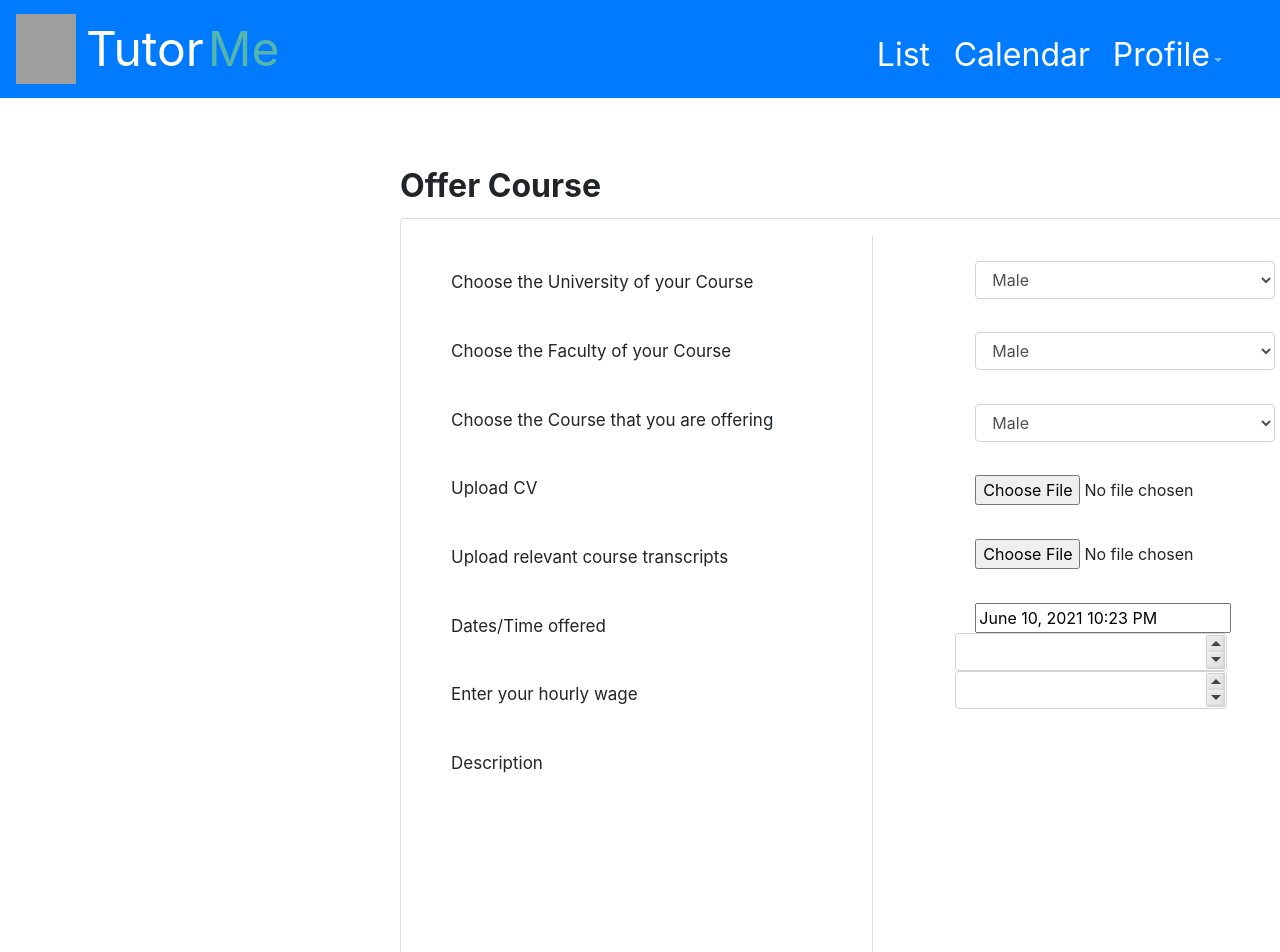
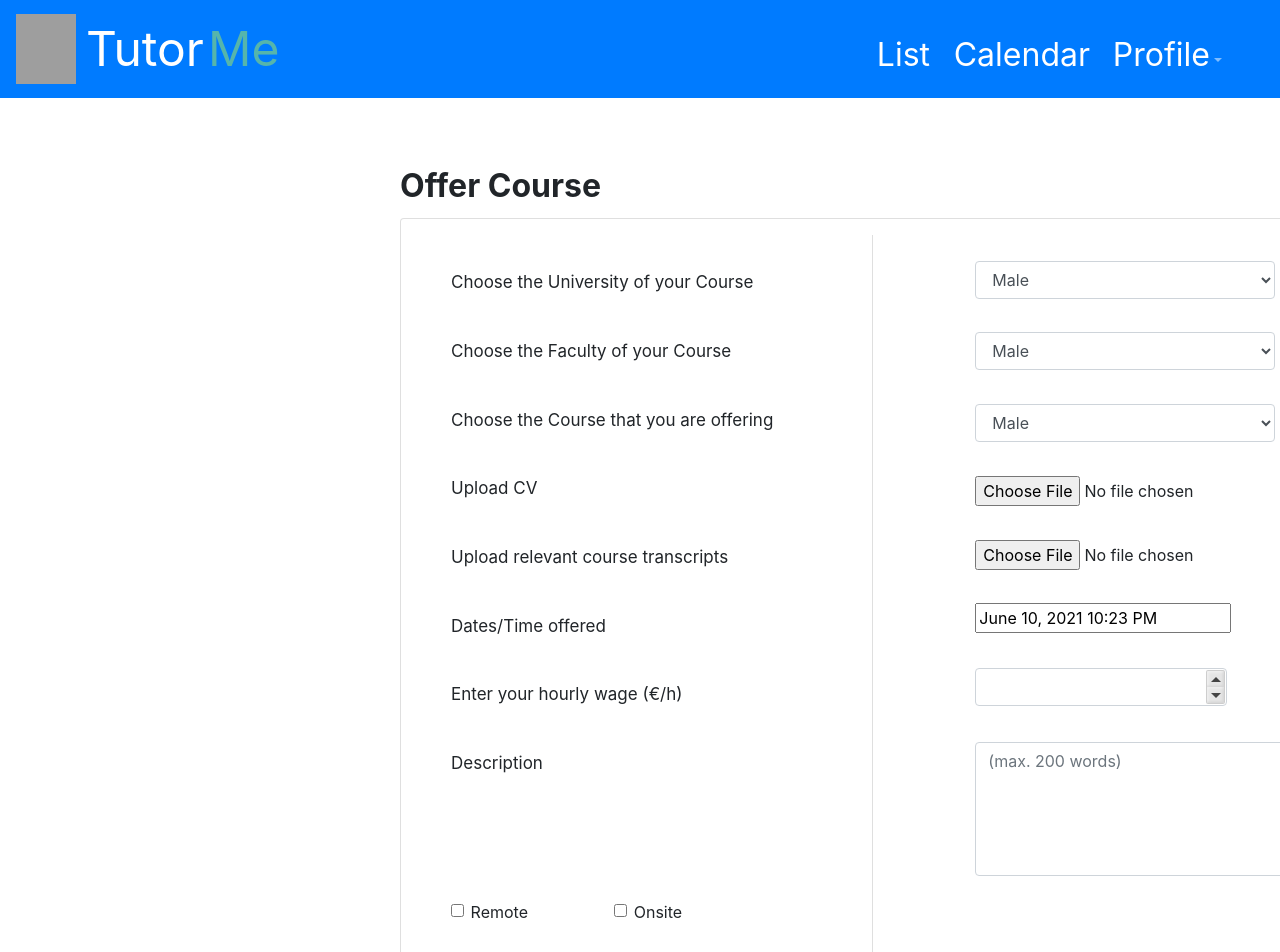
Before and after one commit to anandzol/TutorMe, a React (Create React App) app in the folder src/frontend/: page /create-offering in a window 1280 px wide. Shown: the top 952 px of the page. Built offline with nearby package versions, Linux system fonts and the light colour scheme; no server answers; grey boxes are pictures that could not be loaded.

Commit message:
feat: add description box and check marks

```diff
--- a/src/frontend/src/components/CreateOffering.js
+++ b/src/frontend/src/components/CreateOffering.js
@@ -5,6 +5,8 @@ import '../App.css';
 import axios from 'axios';
 import DatePicker from 'react-datepicker';
 import NumericInput from 'react-numeric-input';
+
+import 'react-datepicker/dist/react-datepicker.css';
 
 const styles = () => ({
     title: {
@@ -40,14 +42,33 @@ const styles = () => ({
         paddingLeft: '50px',
         fontSize: '17px'
     },
+    file_selector: {
+        paddingTop: '1.12rem',
+        paddingLeft: '20px',
+        width: '20rem'
+    },
     form_selectors: {
         paddingTop: '8px',
         paddingLeft: '5rem'
     },
+    date_picker: {
+        paddingLeft: '20px',
+        width: '20rem',
+        paddingTop: '1.1rem'
+    },
     numeric_input: {
-        paddingTop: '1rem',
-        paddingLeft: '5rem',
-        height: '1rem'
+        paddingTop: '2.2rem',
+        paddingLeft: '20px'
+    },
+    checkmarks_left: {
+        paddingTop: '2.2rem',
+        paddingLeft: '3.1rem'
+    },
+    description_area: {
+        width: '40rem'
+    },
+    padding_top: {
+        paddingTop: '5rem'
     }
 });
 
@@ -74,7 +95,7 @@ const labels = [
     'Upload CV',
     'Upload relevant course transcripts',
     'Dates/Time offered',
-    'Enter your hourly wage',
+    'Enter your hourly wage (€/h)',
     'Description'
 ];
 const SERVER_URL = 'http://localhost:8082/api';
@@ -144,6 +165,18 @@ class CreateOffering extends Component {
                                             </Form.Label>
                                         </div>
                                     ))}
+                                    <Row className={classes.padding_top}>
+                                        <div className="col-sm-4">
+                                            <div className={classes.checkmarks_left}>
+                                                <Form.Check name="terms" label="Remote" />
+                                            </div>
+                                        </div>
+                                        <div className="col-sm-4">
+                                            <div className={classes.checkmarks_left}>
+                                                <Form.Check name="terms" label="Onsite" />
+                                            </div>
+                                        </div>
+                                    </Row>
                                 </div>
                                 <div className="col-sm-0">
                                     <div className={classes.vl}></div>
@@ -179,13 +212,13 @@ class CreateOffering extends Component {
                                             <option>Undefined</option>
                                         </Form.Control>
                                     </Form.Group>
-                                    <Form.Group className={classes.form_option}>
+                                    <Form.Group className={classes.file_selector}>
                                         <Form.File id="cvFile" />
                                     </Form.Group>
-                                    <Form.Group className={classes.form_option}>
+                                    <Form.Group className={classes.file_selector}>
                                         <Form.File id="transcriptFile" />
                                     </Form.Group>
-                                    <div className={classes.form_option}>
+                                    <div className={classes.date_picker}>
                                         <DatePicker
                                             selected={this.state.date}
                                             name="date"
@@ -193,11 +226,20 @@ class CreateOffering extends Component {
                                             dateFormat="MMMM d, yyyy h:mm aa"
                                             onChange={this.onChangeDate}></DatePicker>
                                     </div>
-                                    <div>
-                                        <NumericInput className="form-control" />
+                                    <div className={classes.numeric_input}>
+                                        <NumericInput
+                                            className={'form-control'}
+                                            min={1}
+                                            max={100}
+                                        />
                                     </div>
-                                    <div>
-                                        <NumericInput className="form-control" />
+                                    <div className={classes.numeric_input}>
+                                        <Form.Control
+                                            as="textarea"
+                                            placeholder="(max. 200 words)"
+                                            rows={5}
+                                            className={classes.description_area}
+                                        />
                                     </div>
                                 </div>
                             </Row>
```
